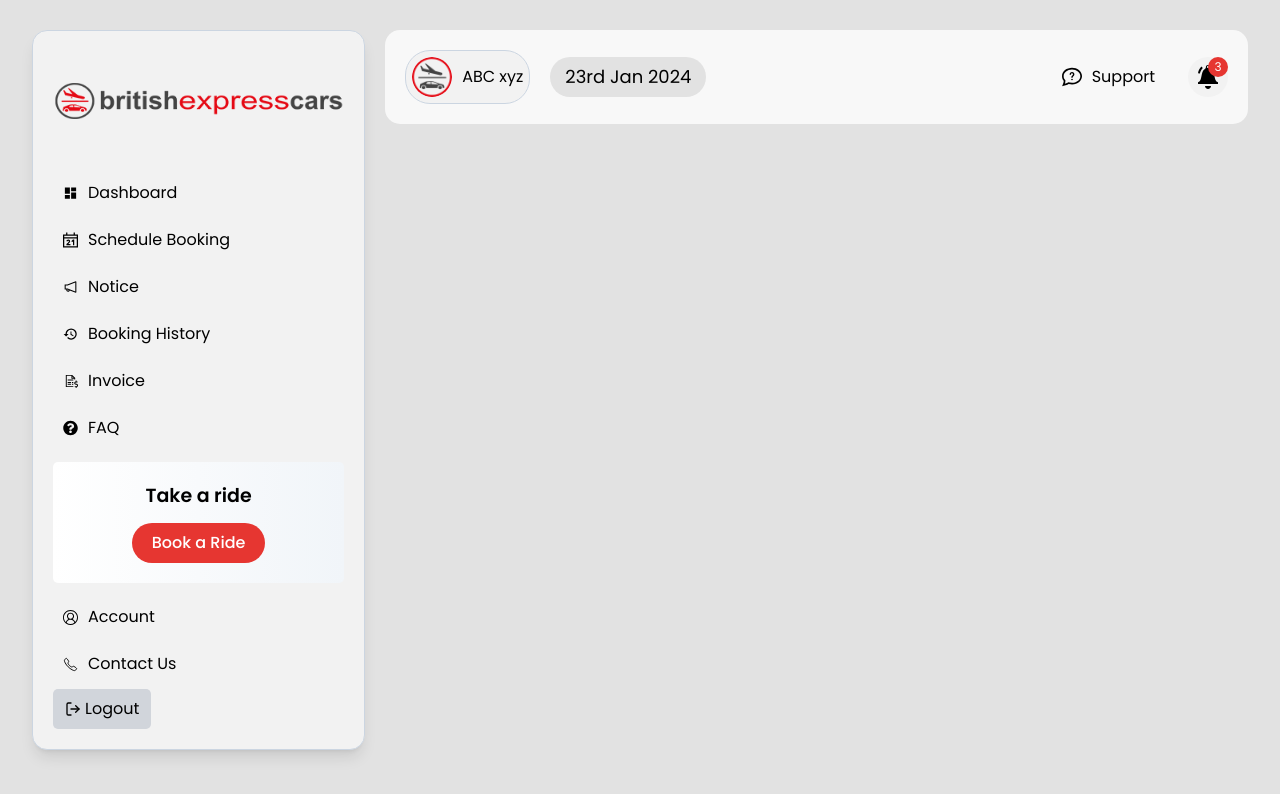
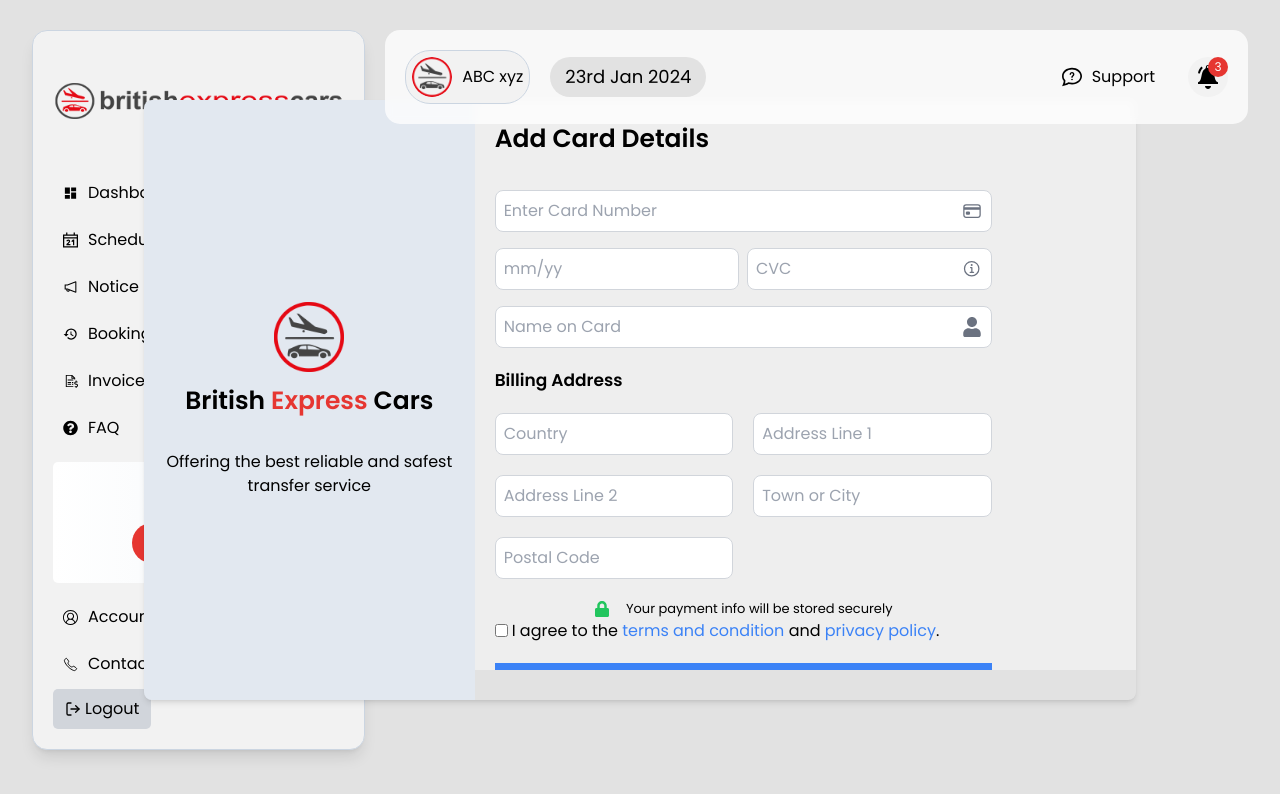
Before and after one commit to Devendra0123/passenger-web-dash-bec, a React (Vite) app: page /account/add-card-details in a window 1280 px wide. Shown: the top 794 px of the page. Built offline with nearby package versions, Linux system fonts and the light colour scheme; no server answers; sample sign-in values are in the browser's storage.

Commit message:
working on authentication

```diff
--- a/src/App.jsx
+++ b/src/App.jsx
@@ -5,6 +5,7 @@ import { useEffect } from "react";
 import { Routes, Route, useLocation, redirect, useNavigate } from "react-router-dom";
 import {
   Account,
+  AddCardDetails,
   AddProfileDetails,
   Faq,
   FaqDetails,
@@ -43,7 +44,7 @@ function WindowScrollTop() {
 function App() {
   const navigate = useNavigate();
 
-  const { isAuthenticated } = useAuthContext();
+  const { isAuthenticated, authToken } = useAuthContext();
   const { toastMessage } = useToastContext();
 
   useEffect(() => {
@@ -78,6 +79,7 @@ function App() {
               <Route path="/account" element={<Account />} />
               <Route path="/account/cards" element={<PaymentCardList />} />
               <Route path="/account/add-profile-details" element={<AddProfileDetails />} />
+              <Route path="/account/add-card-details" element={<AddCardDetails />} />
               <Route path="/support" element={<Support />} />
               <Route
                 path="/support/support-details"
--- a/src/Context/AuthContext.jsx
+++ b/src/Context/AuthContext.jsx
@@ -21,7 +21,6 @@ export function AuthProvider({ children }) {
       setIsAuthenticated(false);
     } else {
       setAuthToken(auth_token);
-      setIsAuthenticated(true);
     }
   };
 
--- /dev/null
+++ b/src/Pages/account/AddCardDetails.jsx
@@ -0,0 +1,35 @@
+import React from "react";
+import AddCardFields from "../../components/Auth/AddCardFields";
+
+const AddCardDetails = () => {
+  return (
+    <div className="fixed top-0 left-0 right-0 bottom-0 w-screen h-screen flex flex-col items-center justify-center p-[20px]">
+      <div className="w-[80%] h-[600px] grid grid-cols-3 shadow-md rounded-lg overflow-hidden ">
+        <div className="z-10 col-span-1 h-[600px] bg-slate-200 flex flex-col items-center justify-center p-[20px]">
+          <div className="flex flex-col items-center gap-[10px]">
+            <img
+              src="/asset/logo/BEC_ICON.png"
+              alt="logo"
+              className="w-[70px] object-contain"
+            />
+            <h2 className="text-[25px] font-[600]">
+              British <span className="text-primary">Express</span> Cars
+            </h2>
+            <p className="text-center mt-[20px]">
+              Offering the best reliable and safest transfer service
+            </p>
+          </div>
+        </div>
+
+        <div className="col-span-2 h-[95%] overflow-y-auto bg-smoke/75 flex flex-col items-center gap-[20px] p-[20px]">
+          <h2 className="w-full text-start font-semibold text-[25px] ">
+            Add Card Details
+          </h2>
+          <AddCardFields />
+        </div>
+      </div>
+    </div>
+  );
+};
+
+export default AddCardDetails;
--- a/src/Pages/index.js
+++ b/src/Pages/index.js
@@ -14,6 +14,7 @@ import SupportDetails from "./support-details/SupportDetails";
 import Login from "./AuthPage/Login";
 import Register from "./AuthPage/Register";
 import AddProfileDetails from "./account/AddProfileDetails";
+import AddCardDetails from "./account/AddCardDetails";
 
 export {
   Login,
@@ -30,5 +31,6 @@ export {
   ServiceHistory,
   Support,
   SupportDetails,
-  AddProfileDetails
+  AddProfileDetails,
+  AddCardDetails
 };
--- a/src/components/Auth/AddCardFields.jsx
+++ b/src/components/Auth/AddCardFields.jsx
@@ -1,33 +1,139 @@
 import React from "react";
-import { Link } from "react-router-dom";
+import { Link, useNavigate } from "react-router-dom";
 import { useAuthContext } from "../../Context/AuthContext";
+import { FaLock, FaTimes, FaUser } from "react-icons/fa";
+import { IoCardOutline, IoInformationCircleOutline } from "react-icons/io5";
 
 const AddCardFields = () => {
+  const navigate = useNavigate()
   const { setIsAuthenticated } = useAuthContext();
   return (
-    <div>
-      <div className="w-full flex flex-col items-center gap-[20px]">
-        {/* Credit card Image */}
-        <div className="w-full flex justify-start">
-          <svg
-            xmlns="http://www.w3.org/2000/svg"
-            width="104"
-            height="104"
-            viewBox="0 0 24 24"
-          >
-            <path d="M0 8v-3c0-1.105.895-2 2-2h20c1.104 0 2 .895 2 2v3h-24zm24 3v8c0 1.104-.896 2-2 2h-20c-1.105 0-2-.896-2-2v-8h24zm-15 6h-6v1h6v-1zm3-2h-9v1h9v-1zm9 0h-3v1h3v-1z" />
-          </svg>
+    <div className="w-full flex flex-col items-start">
+      <div className="w-[80%]">
+        <div className="input-group flex mt-3 flex-col gap-4">
+          <div className="relative">
+            <input
+              className=" w-full p-2  pr-10  border-[1px] border-gray-300 outline-none rounded-[8px] "
+              placeholder="Enter Card Number"
+              name="card-number"
+              type="text"
+            />
+            <IoCardOutline
+              size={20}
+              className="absolute text-gray-500 right-[10px] top-[50%] translate-y-[-50%] "
+            />
           </div>
-        <div className="w-full grid grid-cols-2 gap-[20px] ">
-          <input type="number" placeholder="Card Number" className="col-span-2 p-[5px] rounded-[4px] bg-light_gray " />
-          <input type="text" placeholder="Cardholder Name" className="col-span-2 p-[5px] rounded-[4px] bg-light_gray " />
-          <input type="text" placeholder="Expiry Date" className="col-span-1 p-[5px] rounded-[4px] bg-light_gray " />
-          <input type="number" placeholder="CVC" className="col-span-1 p-[5px] rounded-[4px] bg-light_gray " />
+          <div className="flex relative  gap-2">
+            <input
+              className="w-[50%] p-2   border-[1px] border-gray-300 outline-none rounded-[8px] "
+              type="text"
+              id="expiryDate"
+              name="expiry-date"
+              placeholder="mm/yy"
+            />
+            <input
+              className="w-[50%] p-2  pr-10 border-[1px] border-gray-300 outline-none rounded-[8px] "
+              placeholder="CVC"
+              name="cvc"
+              type="text"
+            />
+            <IoInformationCircleOutline
+              size={20}
+              className="absolute text-gray-500 right-[10px] top-[50%] translate-y-[-50%] "
+            />
+          </div>
+          <div className="relative">
+            <input
+              className="w-full p-2 pr-10  border-[1px] border-gray-300 outline-none rounded-[8px] "
+              placeholder="Name on Card"
+              type="text"
+            />
+            <FaUser
+              size={20}
+              className="absolute text-gray-500 right-[10px] top-[50%] translate-y-[-50%] "
+            />
+          </div>
+        </div>
+        {/* Billing Address */}
+        <div className="mt-[20px] ">
+          <h2 className="text-[17px] font-[600]">Billing Address</h2>
+
+          <div className="w-full grid grid-cols-2 gap-[20px] mt-[20px]">
+            {/* <div className="col-span-1">
+                  <input
+                    className=" w-full p-2  pr-10  border-[1px] border-gray-300 outline-none rounded-[8px] "
+                    placeholder="First Name"
+                    name="first-name"
+                    type="text"
+                  />
                 </div>
 
-        {/* Accept Terms and condition */}
-        <div className="w-full flex justify-start items-start gap-1">
-          <input id="checkbox" type="checkbox" className="mt-[5px]" />
+                <div className="col-span-1">
+                  <input
+                    className=" w-full p-2  pr-10  border-[1px] border-gray-300 outline-none rounded-[8px] "
+                    placeholder="last Name"
+                    name="last-name"
+                    type="text"
+                  />
+                </div> */}
+
+            <div className="col-span-1">
+              <input
+                className=" w-full p-2  pr-10  border-[1px] border-gray-300 outline-none rounded-[8px] "
+                placeholder="Country"
+                name="country"
+                type="text"
+              />
+            </div>
+
+            <div className="col-span-1">
+              <input
+                className=" w-full p-2  pr-10  border-[1px] border-gray-300 outline-none rounded-[8px] "
+                placeholder="Address Line 1"
+                name="address-line-1"
+                type="text"
+              />
+            </div>
+
+            <div className="col-span-1">
+              <input
+                className=" w-full p-2  pr-10  border-[1px] border-gray-300 outline-none rounded-[8px] "
+                placeholder="Address Line 2"
+                name="address-line-2"
+                type="text"
+              />
+            </div>
+
+            <div className="col-span-1">
+              <input
+                className=" w-full p-2  pr-10  border-[1px] border-gray-300 outline-none rounded-[8px] "
+                placeholder="Town or City"
+                name="Town or City"
+                type="text"
+              />
+            </div>
+
+            <div className="col-span-1">
+              <input
+                className=" w-full p-2  pr-10  border-[1px] border-gray-300 outline-none rounded-[8px] "
+                placeholder="Postal Code"
+                name="Postal Code"
+                type="text"
+              />
+            </div>
+          </div>
+        </div>
+        <div className="flex mt-5 justify-center items-center gap-4">
+          <FaLock className="text-green-500" />
+          <p className="text-fontSize_sm">
+            {" "}
+            Your payment info will be stored securely
+          </p>
+        </div>
+
+      </div>
+      <div className="flex items-center gap-1">
+        <input id="checkbox" type="checkbox" />
         <label htmlFor="checkbox">
           I agree to the{" "}
           <Link to="/terms-and-conditions" className="text-blue-500">
@@ -40,13 +146,12 @@ const AddCardFields = () => {
           .
         </label>
       </div>
-      </div>
-
       <button
         onClick={() => {
           setIsAuthenticated(true);
+          navigate('/')
         }}
-        className="mt-[20px] w-full px-[20px] py-[10px] bg-blue-500 text-white "
+        className="mt-[20px] w-[80%] px-[20px] py-[10px] bg-blue-500 text-white "
       >
         Continue
       </button>
--- a/src/components/Auth/RegisterViaEmailForm.jsx
+++ b/src/components/Auth/RegisterViaEmailForm.jsx
@@ -8,9 +8,12 @@ import { useAuthContext } from "../../Context/AuthContext";
 import { loginPassenger, registerPassenger } from "../../query/AuthQuery";
 import { PhoneInput } from "react-international-phone";
 import "react-international-phone/style.css";
+import { useNavigate } from "react-router";
 
 const RegisterViaEmail = () => {
   const fileInputRef = useRef(null);
+  const navigate = useNavigate();
+
   const { setShowToast, setToastMessage } = useToastContext();
   const { setIsAuthenticated, setAuthToken, setUid } = useAuthContext();
 
@@ -89,15 +92,15 @@ const RegisterViaEmail = () => {
         mobile: enteredPhoneNumber,
         profile_image: file,
       };
-
-      const response = await registerPassenger(passengerInfo, auth_token);
-
-      console.log(response);
+      if (profile_status == "required_profile") {
+        const response = await registerPassenger(passengerInfo, auth_token);
+        console.log(response);
+        navigate(`/account/add-card-details`);
+      }
 
       // Save the auth token in localStorage
       localStorage.setItem("auth_Token", auth_token);
-      if (profile_status == "required_profile") {
-      }
+
       setRegisterStatus({
         pending: false,
       });
--- a/src/components/Auth/SignInWithPhone.jsx
+++ b/src/components/Auth/SignInWithPhone.jsx
@@ -7,10 +7,11 @@ import "react-international-phone/style.css";
 import { useNavigate } from "react-router-dom";
 import { RecaptchaVerifier, signInWithPhoneNumber } from "firebase/auth";
 import { auth } from "../../firebase/setup";
+import { loginPassenger } from "../../query/AuthQuery";
 
 const SignInWithPhone = () => {
   const navigate = useNavigate();
-  const { setIsAuthenticated } = useAuthContext();
+  const { setIsAuthenticated, setAuthToken, setUid } = useAuthContext();
   const [enteredPhoneNumber, setEnteredPhoneNumber] = useState("");
   const [otp, setOtp] = useState();
   const [isOtpVerified, setIsOtpVerified] = useState(false);
@@ -20,6 +21,9 @@ const SignInWithPhone = () => {
   const [phoneNumberSubmitStatus, setPhoneNumberSubmitStatus] = useState({
     pending: false,
   });
+  const [otpVerificationStatus, setOtpVerificationStatus] = useState({
+    pending: false
+  })
   const [phoneNumberSubmitError, setPhoneNumberSubmitError] = useState("");
 
   // Handle Phone number submit
@@ -34,9 +38,9 @@ const SignInWithPhone = () => {
       pending: true,
     });
 
-    console.log(enteredPhoneNumber)
     await signInWithPhoneNumber(auth, enteredPhoneNumber, appVerifier)
       .then((confirmationResult) => {
+        console.log(confirmationResult);
         setPhoneNumberSubmitStatus({
           pending: false,
         });
@@ -60,13 +64,27 @@ const SignInWithPhone = () => {
   const verifyOTP = async (value) => {
     console.log(value);
     try {
-      await confirmationResult.confirm(value).then((res) => {
-        console.log("verified");
-        if (isNewUser) {
-          navigate(`/register?registerVia=phone`);
-        }
-      });
+      setOtpVerificationStatus({pending: true})
+      const userCredential = await confirmationResult.confirm(value);
+      const { uid } = userCredential.user;
+
+      const credential = {
+        uid: uid,
+        mobile: enteredPhoneNumber,
+      };
+      const res = await loginPassenger(credential);
+      const { auth_token, profile_status } = res.data;
+      console.log(res);
+      setUid(uid);
+      setAuthToken(auth_token);
+      // Save the auth token in localStorage
+      localStorage.setItem("auth_Token", auth_token);
+      setOtpVerificationStatus({pending: false})
+      if (profile_status == "required_profile") {
+        navigate(`/account/add-profile-details?login-type=mobile`);
+      }
     } catch (err) {
+      setOtpVerificationStatus({pending: false})
       console.log(err);
     }
   };
@@ -102,7 +120,7 @@ const SignInWithPhone = () => {
                 onChange={(phone) => setEnteredPhoneNumber(phone)}
                 className="w-[300px] mt-[5px] rounded-[4px] bg-white"
                 inputStyle={{
-                  border: "none"
+                  border: "none",
                 }}
               />
             </div>
@@ -115,7 +133,10 @@ const SignInWithPhone = () => {
               onClick={() => {
                 navigate(`/login?loginWith=phone&step=verify-otp`);
               }}
-              disabled={phoneNumberSubmitStatus.pending | (enteredPhoneNumber?.length < 5)}
+              disabled={
+                phoneNumberSubmitStatus.pending |
+                (enteredPhoneNumber?.length < 5)
+              }
               className="w-[300px] mt-[20px] bg-blue-500 text-white text-[17px] font-semibold px-[20px] py-[8px] "
             >
               {phoneNumberSubmitStatus.pending ? (
@@ -141,14 +162,18 @@ const SignInWithPhone = () => {
         </div>
 
         {/* Otp verification */}
-        <div className={`${!hasOtpBeenSent && "hidden"} pl-[50px] min-w-full p-[20px]`}>
+        <div
+          className={`${
+            !hasOtpBeenSent && "hidden"
+          } pl-[50px] min-w-full p-[20px]`}
+        >
           <h2 className="text-[25px] text-start font-semibold">
             OTP Verification
           </h2>
           <p className="mt-[20px]">
             Enter the OTP code send to your phone number
           </p>
-          <OTPVerification verifyOtp={(otpValue) => verifyOTP(otpValue)} />
+          <OTPVerification verifyOtp={(otpValue) => verifyOTP(otpValue)} isPending={otpVerificationStatus.pending} />
         </div>
 
         {/* Register form */}
```
Also changed, not shown: src/Pages/account/AddProfileDetails.jsx (+20 -13 lines), src/components/Auth/OTPVerificationInput.jsx (+16 -10 lines), src/query/AuthQuery.js (+6 -7 lines). Lines whose indentation alone changed are shown as unchanged.
